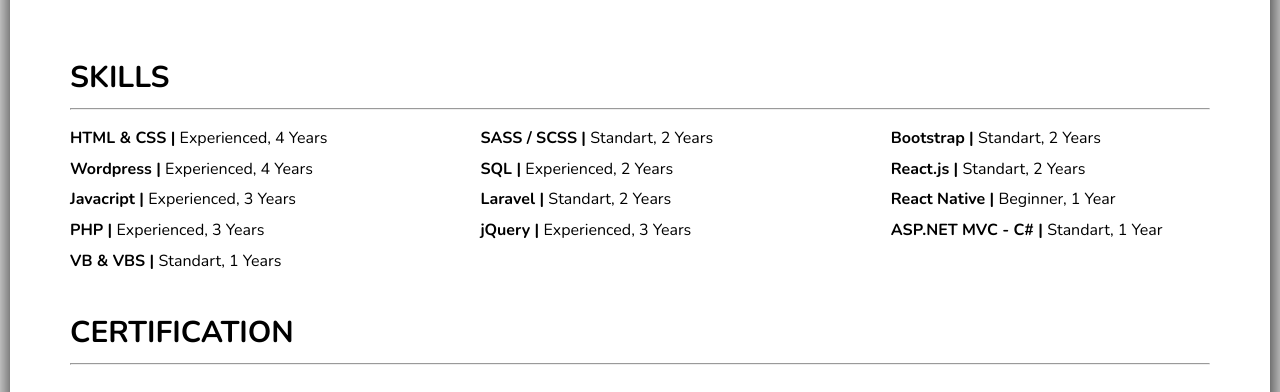
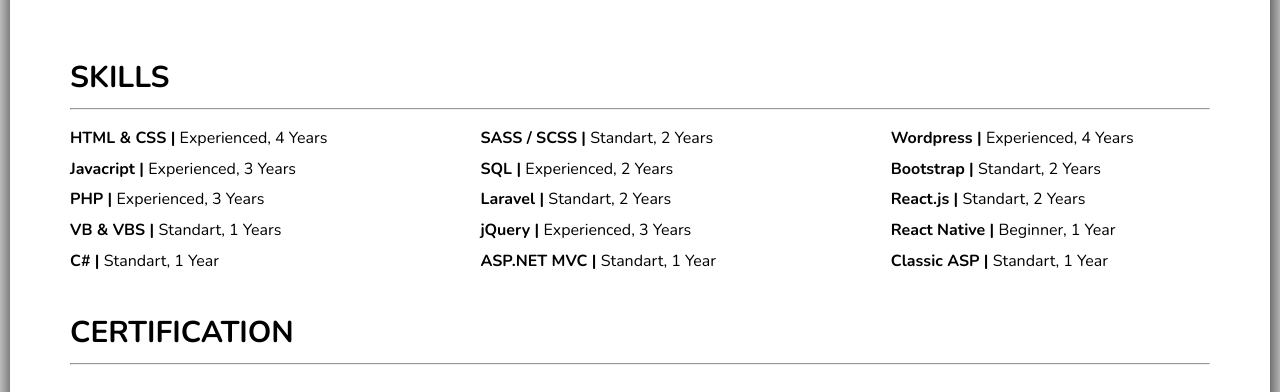
Before and after one commit to eLDoherty/resume-portofolios, a plain HTML site: page index.html in a window 1280 px wide. Shown: the part 1427-1819 px from the top of the page. Drawn offline with nearby package versions, Linux system fonts and the light colour scheme.

Commit message:
Update index.html

```diff
--- a/index.html
+++ b/index.html
@@ -112,22 +112,24 @@
                 <div class="skill-wrapper">
                     <div class="skill">
                         <p>HTML & CSS | <span>Experienced, 4 Years</span></p>
-                        <p>Wordpress | <span>Experienced, 4 Years</span></p>
                         <p>Javacript | <span>Experienced, 3 Years</span></p>
                         <p>PHP | <span>Experienced, 3 Years</span></p>
                         <p>VB & VBS | <span>Standart, 1 Years</span></p>
+                        <p>C# | <span>Standart, 1 Year</span></p>
                     </div>
                     <div class="skill">
                         <p>SASS / SCSS | <span>Standart, 2 Years</span></p>
                         <p>SQL | <span>Experienced, 2 Years</span></p>
                         <p>Laravel | <span>Standart, 2 Years</span></p>
                         <p>jQuery | <span>Experienced, 3 Years</span></p>
+                        <p>ASP.NET MVC | <span>Standart, 1 Year</span></p>
                     </div>
                     <div class="skill">
+                        <p>Wordpress | <span>Experienced, 4 Years</span></p>
                         <p>Bootstrap | <span>Standart, 2 Years</span></p>
                         <p>React.js | <span>Standart, 2 Years</span></p>
                         <p>React Native | <span>Beginner, 1 Year</span></p>
-                        <p>ASP.NET MVC - C# | <span>Standart, 1 Year</span></p>
+                        <p>Classic ASP | <span>Standart, 1 Year</span></p>
                     </div>
                 </div>
             </div>
```
